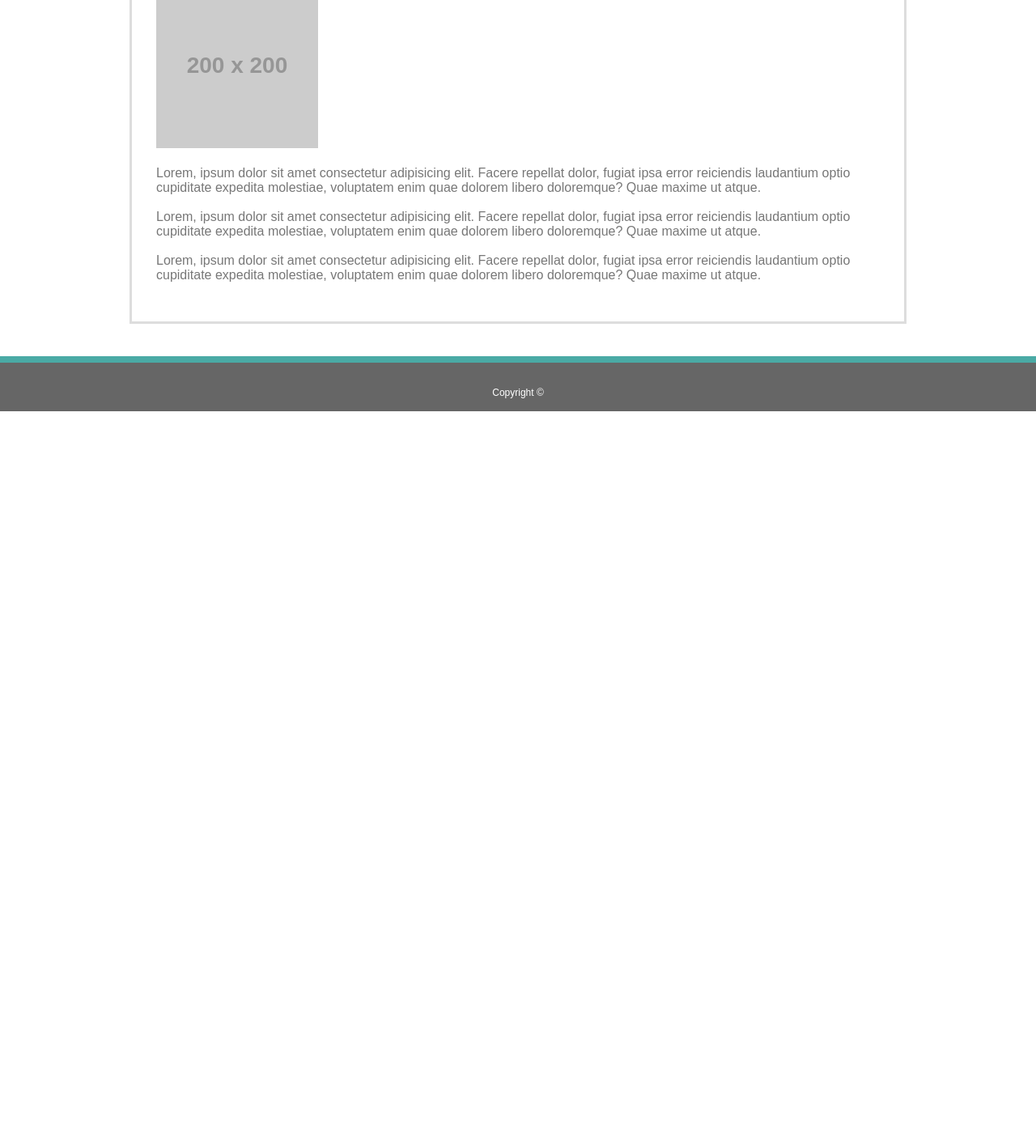
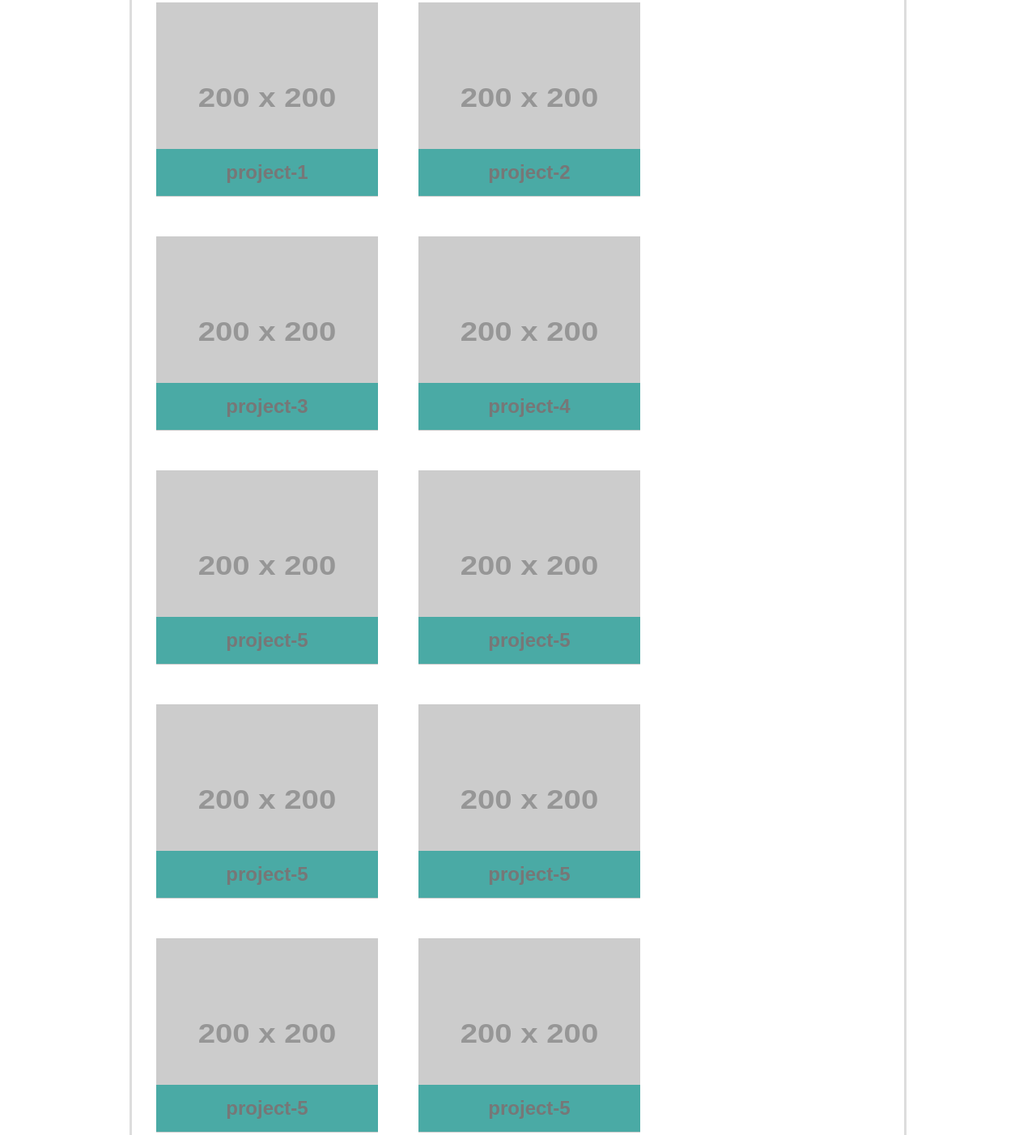
Before and after one commit to bksaechao/basic-portfolio-solo, a plain HTML site: page portfolio.html in a window 1280 px wide. Shown: the part 247-1649 px from the top of the page at 81% size. Before the commit the page ends 800 px from the top, so only its background shows below. Drawn offline with Linux system fonts and the light colour scheme; placeholder pictures from the web are drawn by us.

Commit message:
created placeholder projects and used css to realign projects. project page done

```diff
--- a/assets/css/style.css
+++ b/assets/css/style.css
@@ -8,6 +8,8 @@ body {
     font-family: Arial, Helvetica, sans-serif;
     color: #777777;
 }
+
+/* General */
 
 p {
     margin: 18px 0;
@@ -28,17 +30,28 @@ h1 {
     font-size: 30px;
 }
 
+h2 {
+    text-align: center;
+    position: absolute;
+    bottom: 5px;
+    background-color: #4aaaa5;
+    width: 100%;
+    padding: 15px;
+}
+
 header {
     border-bottom: 3px solid #dddddd;
     position: sticky;
     top: 0;
     background: #ffff;
     margin-bottom: 40px;
+    z-index: 99;
 }
 
 a {
     text-decoration: none;
 }
+/* Nav Bar */
 
 .nav-bar a {
     border-left: 1px solid #ddd;
@@ -68,11 +81,13 @@ a {
     float: right;
     margin: 25px 0 0 0;
 }
+/* Content Section */
 
 .main-section {
     border: 3px solid #dddddd;
     padding: 30px;
     margin: 0 0 40px;
+    overflow: auto;
 }
 
 #content-wrapper {
@@ -84,6 +99,25 @@ a {
     margin: 25px 25px 0 0;
 }
 
+/* Project Section */
+
+.project {
+    float: left;
+    position: relative;
+    margin: 20px 0 25px;
+}
+
+.project:nth-child(even) {
+    margin-right: 50px;
+}
+
+.pjt-img {
+    height: 240px;
+    width: 274px;
+}
+
+/* Footer */
+
 footer {
     text-align: center;
     border-top: 8px solid #4aaaa5;
--- a/portfolio.html
+++ b/portfolio.html
@@ -10,7 +10,7 @@
             <div class="container">
                 <a href="index.html" id="my-logo">Brian Saechao</a>
                 <nav class="nav-bar">
-                    <a href="index.html">About Me</a>
+                    <a href="index.html">About</a>
                     <a href="portfolio.html">Portfolio</a>
                     <a href="contact.html">Contact</a>
                 </nav>
@@ -19,10 +19,54 @@
         <div class="container">
             <section class="main-section">
                 <h1>Portfolio</h1>
-                <img src="https://placehold.it/200x200">
-                <p>Lorem, ipsum dolor sit amet consectetur adipisicing elit. Facere repellat dolor, fugiat ipsa error reiciendis laudantium optio cupiditate expedita molestiae, voluptatem enim quae dolorem libero doloremque? Quae maxime ut atque.</p>
-                <p>Lorem, ipsum dolor sit amet consectetur adipisicing elit. Facere repellat dolor, fugiat ipsa error reiciendis laudantium optio cupiditate expedita molestiae, voluptatem enim quae dolorem libero doloremque? Quae maxime ut atque.</p>
-                <p>Lorem, ipsum dolor sit amet consectetur adipisicing elit. Facere repellat dolor, fugiat ipsa error reiciendis laudantium optio cupiditate expedita molestiae, voluptatem enim quae dolorem libero doloremque? Quae maxime ut atque.</p>
+                <div class="project">
+                    <img class="pjt-img" src="https://placehold.it/200x200" alt="my-project">
+                    <h2>project-1</h2>
+                </div>
+                <div class="project">
+                    <img class="pjt-img" src="https://placehold.it/200x200" alt="my-project">
+                    <h2>project-2</h2>
+                </div>
+                <div class="project">
+                    <img class="pjt-img" src="https://placehold.it/200x200" alt="my-project">
+                    <h2>project-3</h2>
+                </div>
+                <div class="project">
+                    <img class="pjt-img" src="https://placehold.it/200x200" alt="my-project">
+                    <h2>project-4</h2>
+                </div>
+                <div class="project">
+                    <img class="pjt-img" src="https://placehold.it/200x200" alt="my-project">
+                    <h2>project-5</h2>
+                </div>
+                <div class="project">
+                    <img class="pjt-img" src="https://placehold.it/200x200" alt="my-project">
+                    <h2>project-5</h2>
+                </div>
+                <div class="project">
+                    <img class="pjt-img" src="https://placehold.it/200x200" alt="my-project">
+                    <h2>project-5</h2>
+                </div>
+                <div class="project">
+                    <img class="pjt-img" src="https://placehold.it/200x200" alt="my-project">
+                    <h2>project-5</h2>
+                </div>
+                <div class="project">
+                    <img class="pjt-img" src="https://placehold.it/200x200" alt="my-project">
+                    <h2>project-5</h2>
+                </div>
+                <div class="project">
+                    <img class="pjt-img" src="https://placehold.it/200x200" alt="my-project">
+                    <h2>project-5</h2>
+                </div>
+                <div class="project">
+                    <img class="pjt-img" src="https://placehold.it/200x200" alt="my-project">
+                    <h2>project-5</h2>
+                </div>
+                <div class="project">
+                    <img class="pjt-img" src="https://placehold.it/200x200" alt="my-project">
+                    <h2>project-5</h2>
+                </div>
             </section>
         </div>
     </body>
```
Also changed, not shown: contact.html (+1 -1 lines).
